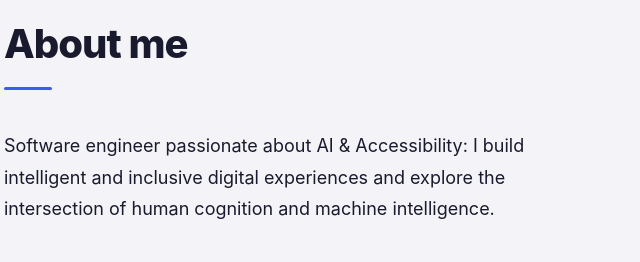
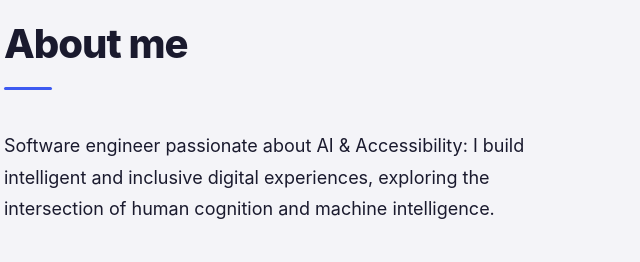
Before and after one commit to rawaha-e/rawaha.io, a plain HTML site: page index.html in a window 1280 px wide. Shown: the part 1140-1402 px from the top of the page, 134-774 px from the left. Drawn offline with Linux system fonts and the light colour scheme.

Commit message:
Reword About me text

```diff
--- a/index.html
+++ b/index.html
@@ -103,7 +103,7 @@
           <div class="about-text">
             <p>
               Software engineer passionate about AI &amp; Accessibility:
-              I build intelligent and inclusive digital experiences and explore the intersection
+              I build intelligent and inclusive digital experiences, exploring the intersection
               of human cognition and machine intelligence.
             </p>
           </div>
```
